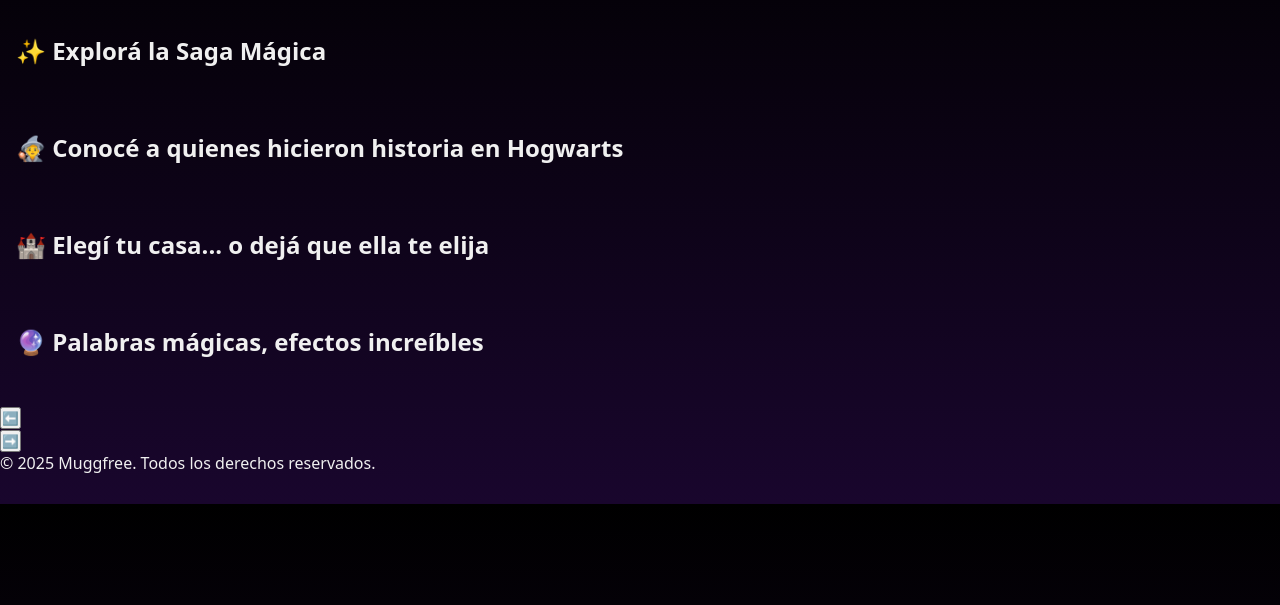
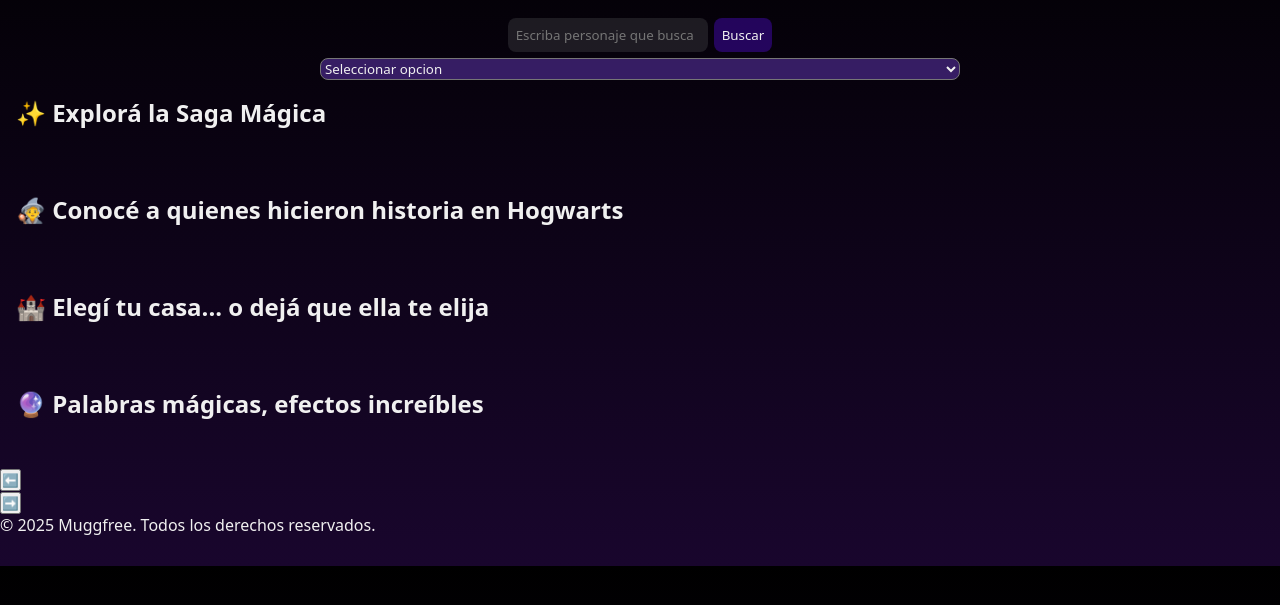
Before and after one commit to Delfi-Andrade/Muggfree, a website built with Vite: page src/pages/info.html in a window 1280 px wide. Shown: the part 125-730 px from the top of the page. Built offline with nearby package versions, Linux system fonts and the light colour scheme; no server answers.

Commit message:
Filtrado agregado

```diff
--- a/src/pages/info.html
+++ b/src/pages/info.html
@@ -23,23 +23,35 @@
       </nav>
     </header>
     <h1 class="tituloPrin">Explorar</h1>
-
-    <section class="libros">
+    <section class="buscar">
+      <div class="buscarC">
+        <input type="text" name="" placeholder="Escriba personaje que busca" id="buscador">
+        <button class="explorar" type="submit">Buscar</button>
+      </div>
+      <select name="" id="filtrado">
+        <option value="">Seleccionar opcion</option>
+        <option value="books">Libro</option>
+        <option value="characters">Personajes</option>
+        <option value="houses">Casas</option>
+        <option value="spells">Hechizos</option>
+      </select>
+    </section>
+    <section id="libros" class="libros">
       <h2 class="titulo">✨ Explorá la Saga Mágica</h2>
       <section class="carrusel_cartas" id="libros_container"></section>
     </section>
 
-    <section class="personajes">
+    <section id="personajes" class="personajes">
       <h2 class="titulo">🧙 Conocé a quienes hicieron historia en Hogwarts</h2>
       <section class="carrusel_cartas" id="personajes_container"></section>
     </section>
 
-    <section class="casas">
+    <section id="casas" class="casas">
       <h2 class="titulo">🏰 Elegí tu casa... o dejá que ella te elija</h2>
       <section class="carrusel_cartas" id="casas_container"></section>
     </section>
 
-    <section class="hechizos">
+    <section id="hechizos" class="hechizos">
       <h2 class="titulo">🔮 Palabras mágicas, efectos increíbles</h2>
       <section class="carrusel_cartas" id="hechizos_container"></section>
       <div id="controlesPag">
--- a/src/services/info.js
+++ b/src/services/info.js
@@ -86,3 +86,28 @@
 mostrarLibros();
 mostrarCasas();
 mostrarPersonajes();
+
+const selectCategoria = document.getElementById("filtrado");
+
+const contenedores = {
+  spells: document.getElementById("hechizos"),
+  books: document.getElementById("libros"),
+  characters: document.getElementById("personajes"),
+  houses: document.getElementById("casas"),
+};
+
+selectCategoria.addEventListener("change", () => {
+  const seleccion = selectCategoria.value;
+
+  Object.entries(contenedores).forEach(([clave, elemento]) => {
+    if (clave === seleccion) {
+      elemento.style.display = "block";
+    } else {
+      elemento.style.display = "none";
+    }
+  });
+
+  if (!seleccion) {
+    Object.values(contenedores).forEach((el) => (el.style.display = "block"));
+  }
+});
--- a/src/styles/info.css
+++ b/src/styles/info.css
@@ -16,7 +16,42 @@
 .titulo {
   padding: 1rem;
 }
-
+#buscador{
+  border-radius: 8px;
+  background: rgba(67, 65, 70, 0.4);
+  border: none;
+  padding: 8px;
+  width: 25vh;
+  margin: 0px;
+}
+.explorar {
+  border-radius: 8px;
+  background: rgba(82, 11, 214, 0.4);
+  border: none;
+  padding: 8px;
+  cursor: pointer;
+  margin: 0px;
+}
+.buscarC{
+  display: flex;
+  align-items: center;
+  justify-content: center;
+  flex-direction: row;
+  width: 100vw;
+  gap: 6px;
+  padding-bottom: 6px;
+}
+#filtrado{
+  display: flex;
+  background: rgba(126, 70, 230, 0.4);
+  color: #f0f0f0;
+  border-radius: 8px;
+  align-items: center;
+  justify-content: center;
+  flex-direction: row;
+  width: 50vw;
+  gap: 6px;
+}
 .carrusel_cartas {
   display: flex;
   gap: 15px;
@@ -65,6 +100,13 @@
     width: 200px;
     font-size: 14px;
   }
+  .buscarC{
+    display: flex;
+    justify-content: space-around;
+    padding-left: 5px;
+    padding-right: 5px;
+    flex-direction: row;
+  }
 }
 
 @media (max-width: 290px) {
```
